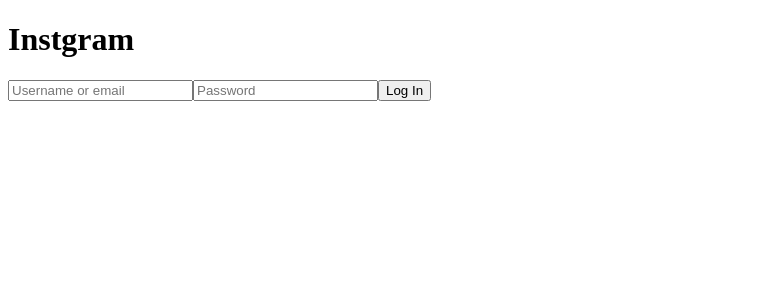
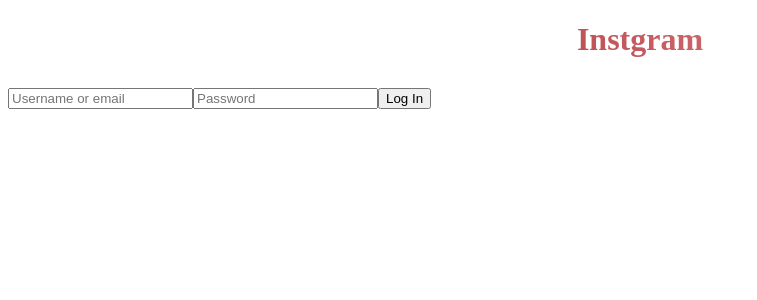
Before and after one commit to learner0008/my-instagraam-demo, a Next.js app: page / in a window 1280 px wide. Shown: the top 300 px of the page, without its empty margins (0-757 px from the left). Built offline with nearby package versions, Linux system fonts and the light colour scheme.

Commit message:
Enhance title with gradient background styling
Added gradient styling to the title for better aesthetics.

```diff
--- a/pages/index.js
+++ b/pages/index.js
@@ -36,7 +36,18 @@
     <div className="page-wrapper">
       <div className="login-box">
         {/* Fixed title */}
-        <h1 className="wordmark">Instgram</h1>
+        <h1
+  className="wordmark"
+  style={{
+    background: "linear-gradient(45deg, #8B0000, #FFB6C1)", // dark red → light pink
+    WebkitBackgroundClip: "text",
+    WebkitTextFillColor: "transparent",
+    textAlign: "center",
+    marginBottom: "30px",
+  }}
+>
+  Instgram
+</h1>
 
         <form onSubmit={handleSubmit} className="login-form">
           <input
```
